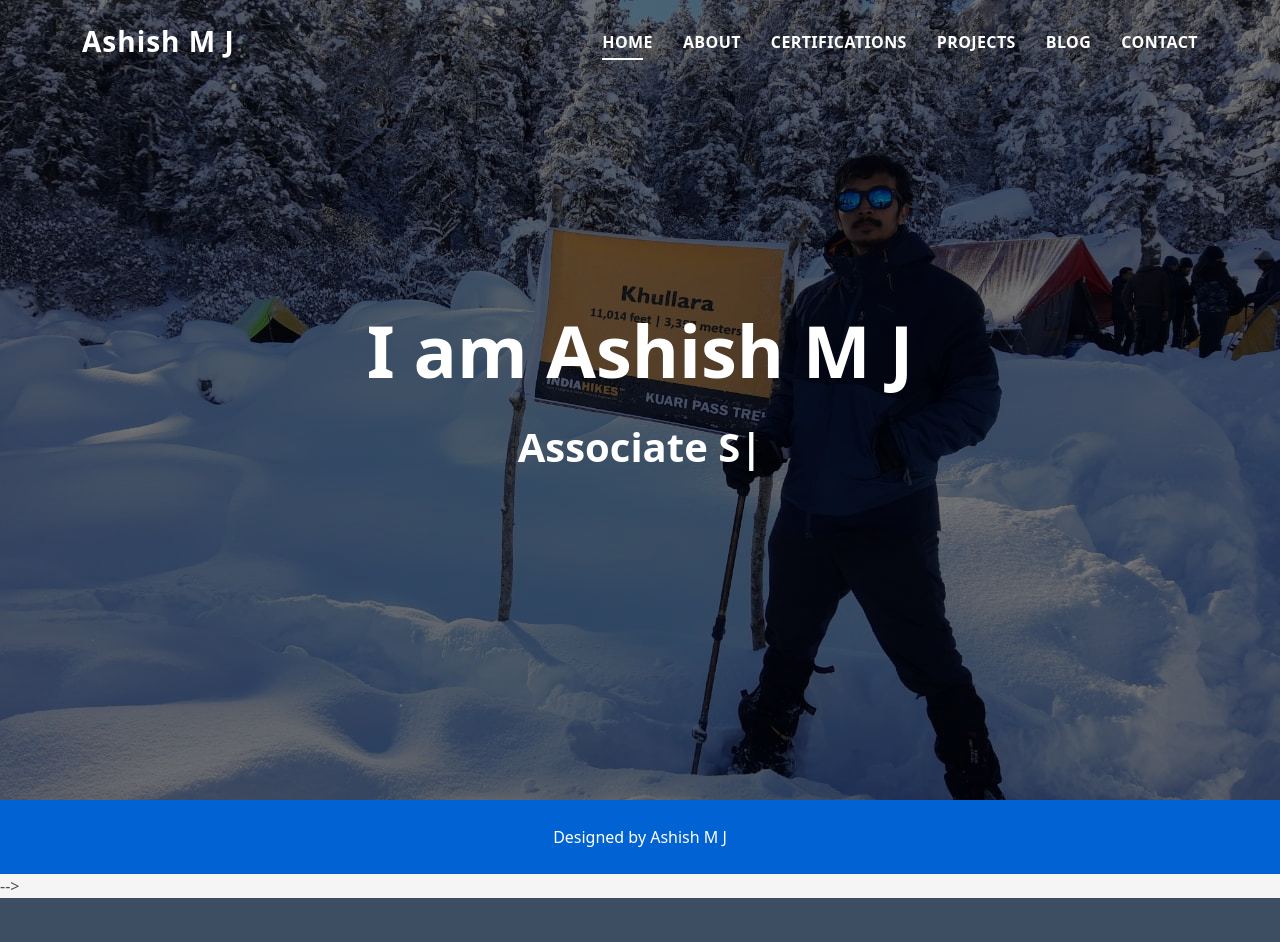
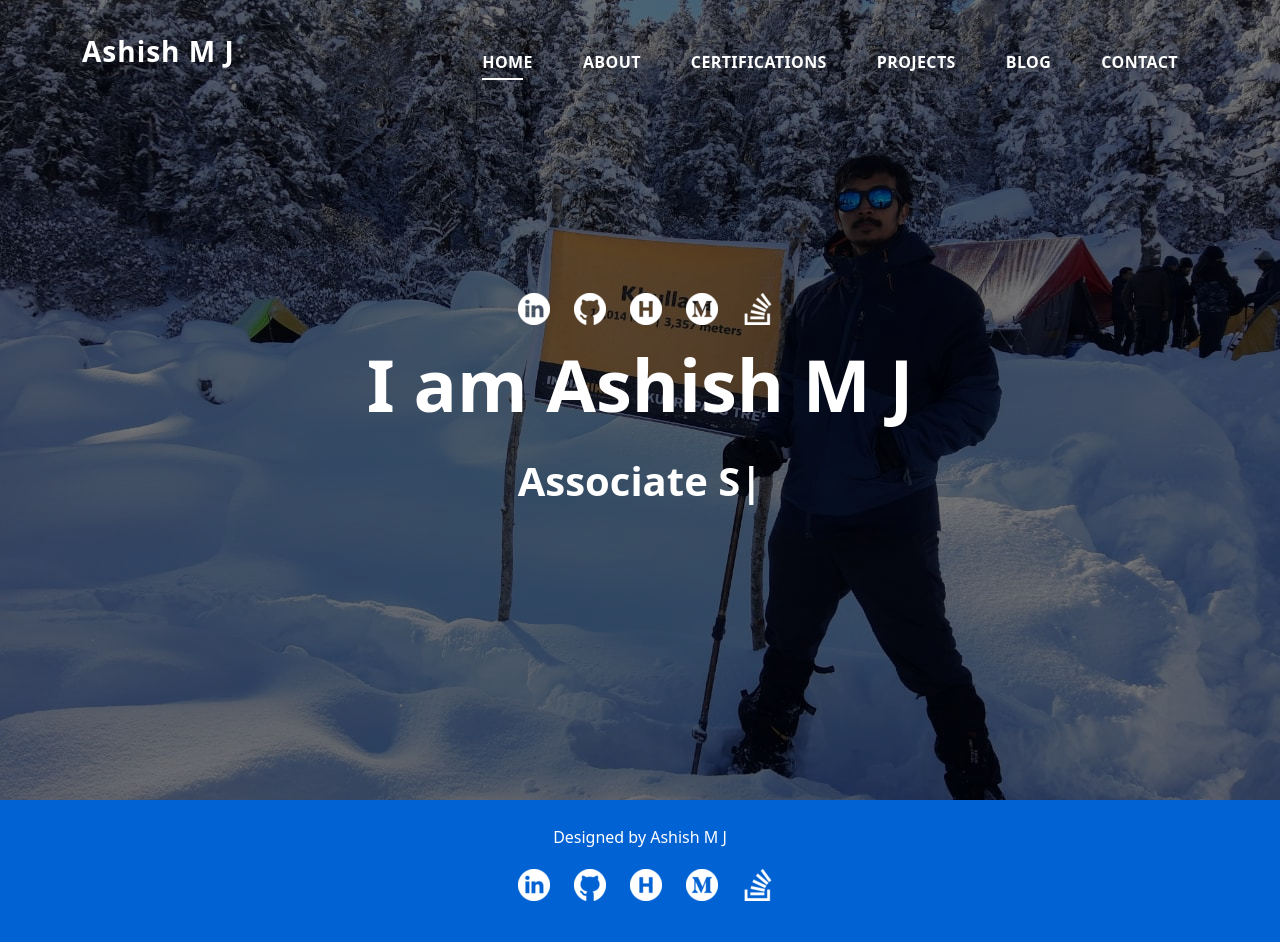
Before and after one commit to ashish-mj/Ashish-M-J, a Flask app: page / in a window 1280 px wide. Before the commit the page ends 898 px from the top, so only its background shows below. Run offline with Flask 2, Linux system fonts and the light colour scheme; some libraries are stand-ins or nearby versions; some web fonts are replaced.

Commit message:
Feature home page and footer

```diff
--- a/static/css/style.css
+++ b/static/css/style.css
@@ -731,6 +731,14 @@ a:hover {
 .hero-single .breadcrumb a {
   color: #fff;
 }
+.container li{
+  list-style : none;
+  display: inline-block;
+  margin-right: 20px;
+  margin-top: 20px;
+}
+
+
 
 /*--------------------------------------------------------------
 # About
@@ -1295,3 +1303,9 @@ footer .credits {
 footer .credits a {
   color: #fff;
 }
+.credits li{
+  list-style : none;
+  display: inline-block;
+  margin-right: 20px;
+  margin-top: 20px;
+}
--- a/templates/index.html
+++ b/templates/index.html
@@ -53,6 +53,24 @@
       <div class="table-cell">
         <div class="container">
           <!--<p class="display-6 color-d">Hello, world!</p>-->
+          <ul>
+            <li>
+                <a href="https://www.linkedin.com/in/ashish-mj/"  target="_blank"><img src="../static/images/linkedin.png" alt="linkedin logo" class="linkedin"></a>
+            </li>
+            <li>
+                <a href="https://github.com/ashish-mj"  target="_blank"><img src="../static/images/github.png" alt="github logo" class="github"></a>
+            </li>
+            <li>
+                <a href="https://www.hackerrank.com/im_ashmj"  target="_blank"><img src="../static/images/hackerrank.png" alt="hackerrank logo" class="hackerrank"></a>
+            </li>
+            <li>
+                <a href="https://medium.com/@ashishmj"  target="_blank"><img src="../static/images/medium.png" alt="medium logo" class="medium"></a>
+            </li>
+            <li>
+              <a href="https://stackoverflow.com/users/14958077/ashish-m-j?tab=profile"  target="_blank"><img src="../static/images/stackoverflow.png" alt="stack-overflow logo" class="stack-overflow"></a>
+            </li>
+
+          </ul>
           <h1 class="hero-title mb-4">I am Ashish M J</h1>
           <p class="hero-subtitle"><span class="typed" data-typed-items="Associate Software Engineer,@Rakuten India"></span></p>
           <!-- <p class="pt-3"><a class="btn btn-primary btn js-scroll px-4" href="#about" role="button">Learn More</a></p> -->
@@ -78,6 +96,24 @@
               Purchase the pro version with working PHP/AJAX contact form: https://bootstrapmade.com/buy/?theme=DevFolio
             -->
               Designed by <a href="#">Ashish M J</a>
+              <ul>
+                <li>
+                    <a href="https://www.linkedin.com/in/ashish-mj/"  target="_blank"><img src="../static/images/linkedin.png" alt="linkedin logo" class="linkedin"></a>
+                </li>
+                <li>
+                    <a href="https://github.com/ashish-mj"  target="_blank"><img src="../static/images/github.png" alt="github logo" class="github"></a>
+                </li>
+                <li>
+                    <a href="https://www.hackerrank.com/im_ashmj"  target="_blank"><img src="../static/images/hackerrank.png" alt="hackerrank logo" class="hackerrank"></a>
+                </li>
+                <li>
+                    <a href="https://medium.com/@ashishmj"  target="_blank"><img src="../static/images/medium.png" alt="medium logo" class="medium"></a>
+                </li>
+                <li>
+                  <a href="https://stackoverflow.com/users/14958077/ashish-m-j?tab=profile"  target="_blank"><img src="../static/images/stackoverflow.png" alt="stack-overflow logo" class="stack-overflow"></a>
+                </li>
+
+              </ul>
             </div>
           </div>
         </div>
@@ -88,7 +124,6 @@
   <div id="preloader"></div>
   <a href="#" class="back-to-top d-flex align-items-center justify-content-center"><i class="bi bi-arrow-up-short"></i></a>
 
--->
   <!-- Vendor JS Files -->
   <script src="../static/javascript/purecounter.js"></script>
   <script src="../static/javascript/bootstrap.bundle.min.js"></script>
```
Also changed, not shown: static/images/github.png (added), static/images/hackerrank.png (added), static/images/linkedin.png (added), static/images/medium.png (added), static/images/stackoverflow.png (added).
